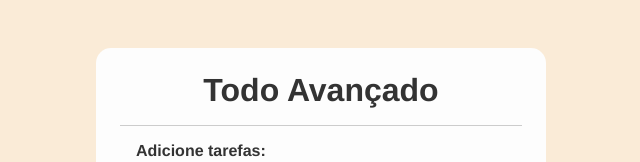
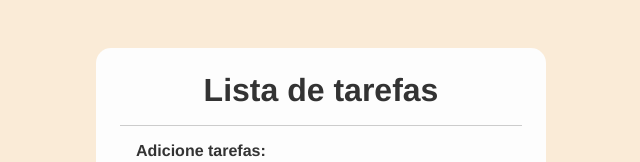
Before and after one commit to BrenoKitagawa/Lista-de-tarefas, a plain HTML site: page index.html in a window 1280 px wide. Shown: the top 162 px of the page, without its empty margins (319-959 px from the left). Drawn offline with Linux system fonts and the light colour scheme.

Commit message:
Update index.html

```diff
--- a/index.html
+++ b/index.html
@@ -11,7 +11,7 @@
 <body>
     <div class="todo-container">
         <header>
-            <h1>Todo Avançado</h1>
+            <h1>Lista de tarefas</h1>
         </header>
             <form id="todo-form">
                 <p>Adicione tarefas:</p>
```
